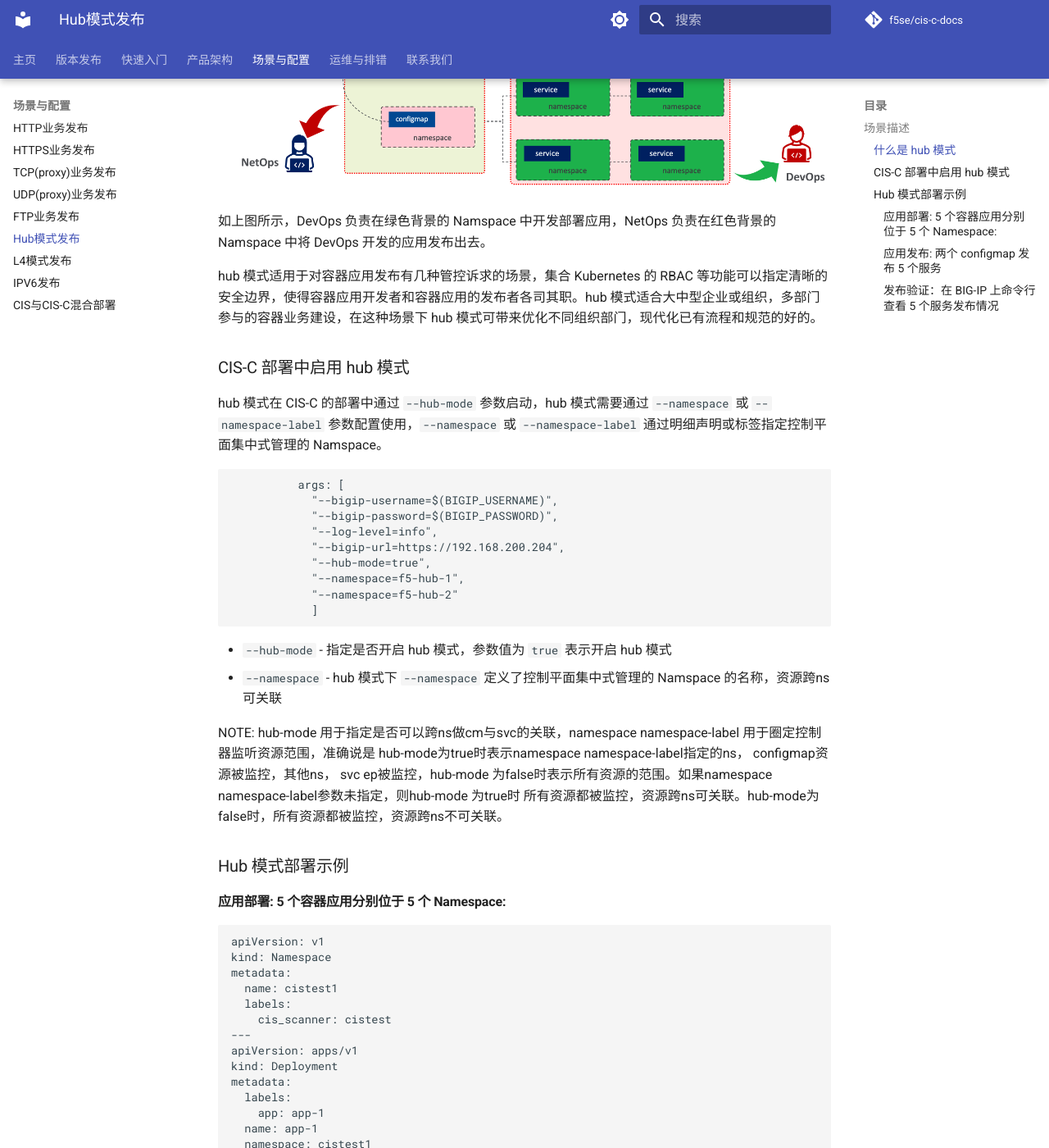
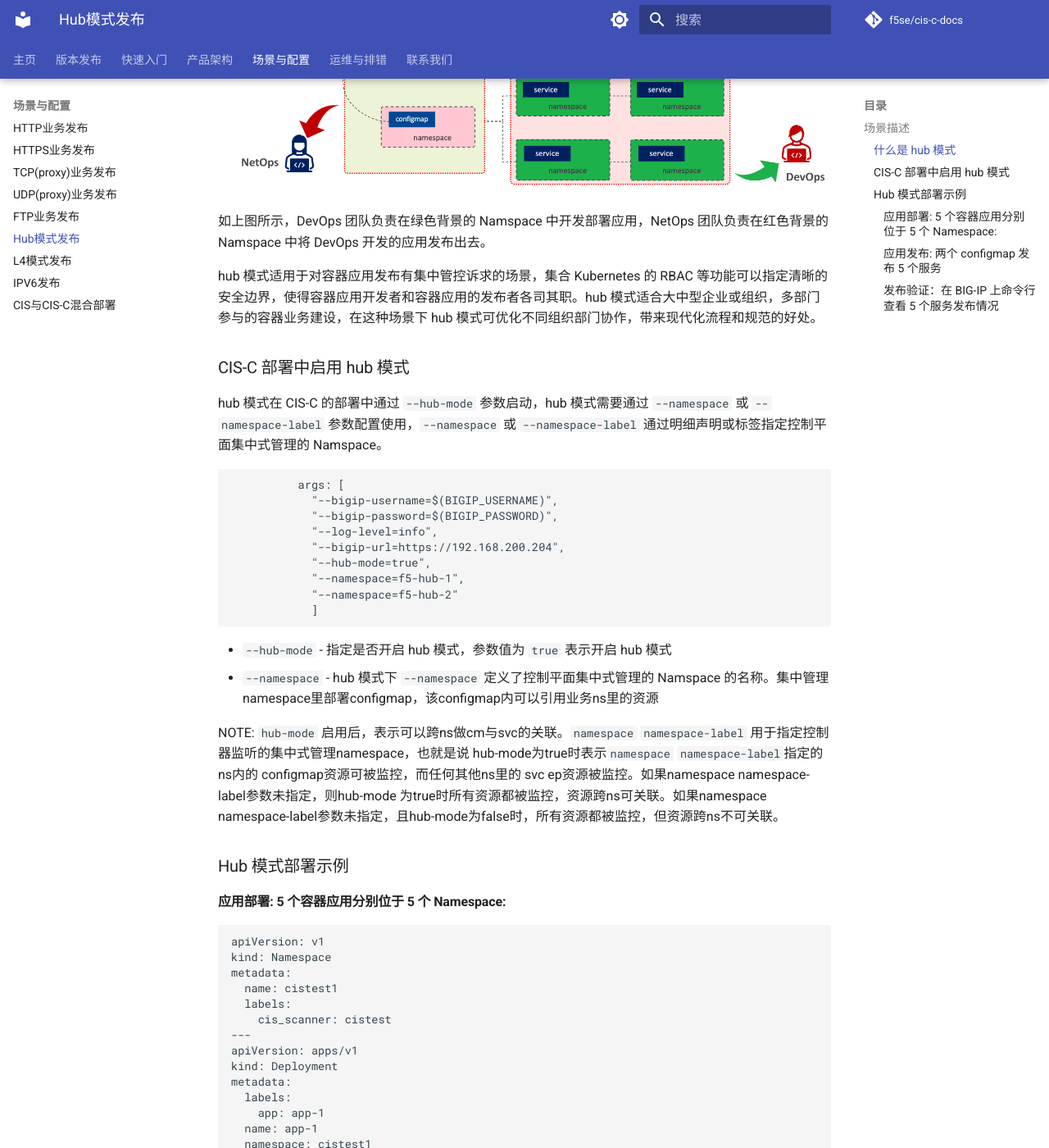
Before and after one commit to f5se/cis-c-docs, an MkDocs documentation site: the page built from docs/Use-Cases/hub.md, in a window 1280 px wide and 1400 px high, scrolled down 537 px. Shown: the whole window at 82% size. Built offline with MkDocs 1.6.1 and Material for MkDocs 9.7.7, drawn with Linux system fonts in a browser that asks for light colours; comment, search, counter and statistics services are not loaded; some of the changed text lies outside the part shown.

Commit message:
typo fix for hub mode

```diff
--- a/docs/Use-Cases/hub.md
+++ b/docs/Use-Cases/hub.md
@@ -2,13 +2,13 @@
 
 ### 什么是 hub 模式
 
-hub 模式既控制平面集中式管理，hub 模式是一种很常见的应用场景，这种模式下，配置管理与服务管理可以相互独立，由不同运维人员在不同的namespace中处理。
+hub 模式即控制平面集中式管理，hub 模式是一种很常见的应用场景，这种模式下，配置管理与服务管理可以相互独立，由不同运维人员在不同的namespace中处理。
 
 ![image](cis-c-hub.png)
 
-如上图所示，DevOps 负责在绿色背景的 Namspace 中开发部署应用，NetOps 负责在红色背景的 Namspace 中将 DevOps 开发的应用发布出去。
+如上图所示，DevOps 团队负责在绿色背景的 Namspace 中开发部署应用，NetOps 团队负责在红色背景的 Namspace 中将 DevOps 开发的应用发布出去。
 
-hub 模式适用于对容器应用发布有几种管控诉求的场景，集合 Kubernetes 的 RBAC 等功能可以指定清晰的安全边界，使得容器应用开发者和容器应用的发布者各司其职。hub 模式适合大中型企业或组织，多部门参与的容器业务建设，在这种场景下 hub 模式可带来优化不同组织部门，现代化已有流程和规范的好的。
+hub 模式适用于对容器应用发布有集中管控诉求的场景，集合 Kubernetes 的 RBAC 等功能可以指定清晰的安全边界，使得容器应用开发者和容器应用的发布者各司其职。hub 模式适合大中型企业或组织，多部门参与的容器业务建设，在这种场景下 hub 模式可优化不同组织部门协作，带来现代化流程和规范的好处。
 
 ### CIS-C 部署中启用 hub 模式
 
@@ -27,9 +27,9 @@ hub 模式在 CIS-C 的部署中通过 `--hub-mode` 参数启动，hub 模式需
 ~~~
 
 * `--hub-mode` - 指定是否开启 hub 模式，参数值为 `true` 表示开启 hub 模式
-* `--namespace` - hub 模式下 `--namespace` 定义了控制平面集中式管理的 Namspace 的名称，资源跨ns可关联
+* `--namespace` - hub 模式下 `--namespace` 定义了控制平面集中式管理的 Namspace 的名称。集中管理namespace里部署configmap，该configmap内可以引用业务ns里的资源
 
-NOTE: hub-mode 用于指定是否可以跨ns做cm与svc的关联，namespace namespace-label 用于圈定控制器监听资源范围，准确说是 hub-mode为true时表示namespace namespace-label指定的ns， configmap资源被监控，其他ns， svc ep被监控，hub-mode 为false时表示所有资源的范围。如果namespace namespace-label参数未指定，则hub-mode 为true时 所有资源都被监控，资源跨ns可关联。hub-mode为false时，所有资源都被监控，资源跨ns不可关联。
+NOTE: `hub-mode` 启用后，表示可以跨ns做cm与svc的关联。`namespace` `namespace-label` 用于指定控制器监听的集中式管理namespace，也就是说 hub-mode为true时表示`namespace` `namespace-label`指定的ns内的 configmap资源可被监控，而任何其他ns里的 svc ep资源被监控。如果namespace namespace-label参数未指定，则hub-mode 为true时所有资源都被监控，资源跨ns可关联。如果namespace namespace-label参数未指定，且hub-mode为false时，所有资源都被监控，但资源跨ns不可关联。
 
 ### Hub 模式部署示例
 
```
